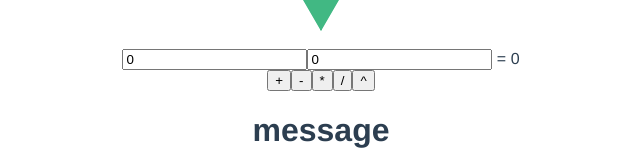
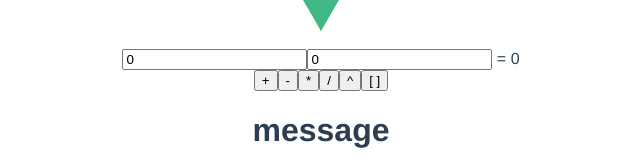
Before and after one commit to StasBeep/work-vue-js, a Vue app in the folder fp/: page / in a window 1280 px wide. Shown: the part 215-375 px from the top of the page, without its empty margins (319-959 px from the left). Built offline with nearby package versions, Linux system fonts and the light colour scheme.

Commit message:
целочисленное деление

```diff
--- a/fp/src/components/Calc.vue
+++ b/fp/src/components/Calc.vue
@@ -11,6 +11,7 @@
             <button v-on:click="sum = operand1 * operand2">*</button>
             <button v-on:click="div">/</button>
             <button @click="degree">^</button>
+            <button @click="whole">[ ]</button>
         </div>
     </div>
 </template>
@@ -24,14 +25,20 @@ export default {
         sum: 0
     }),
     methods: {
-        // Деление
+        // Деление (не полное / нужно доделать)
         div() {
-            this.sum = this.operand1 / this.operand2
+            this.sum = this.operand1 / this.operand2;
+            return this.sum;
         },
 
         // Возведение в степень
         degree() {
             this.sum = Math.pow(this.operand1, this.operand2)
+        },
+
+        // Округление и выделение целой части
+        whole() {
+            this.sum = Math.round(this.div());
         }
     }
 }
```
